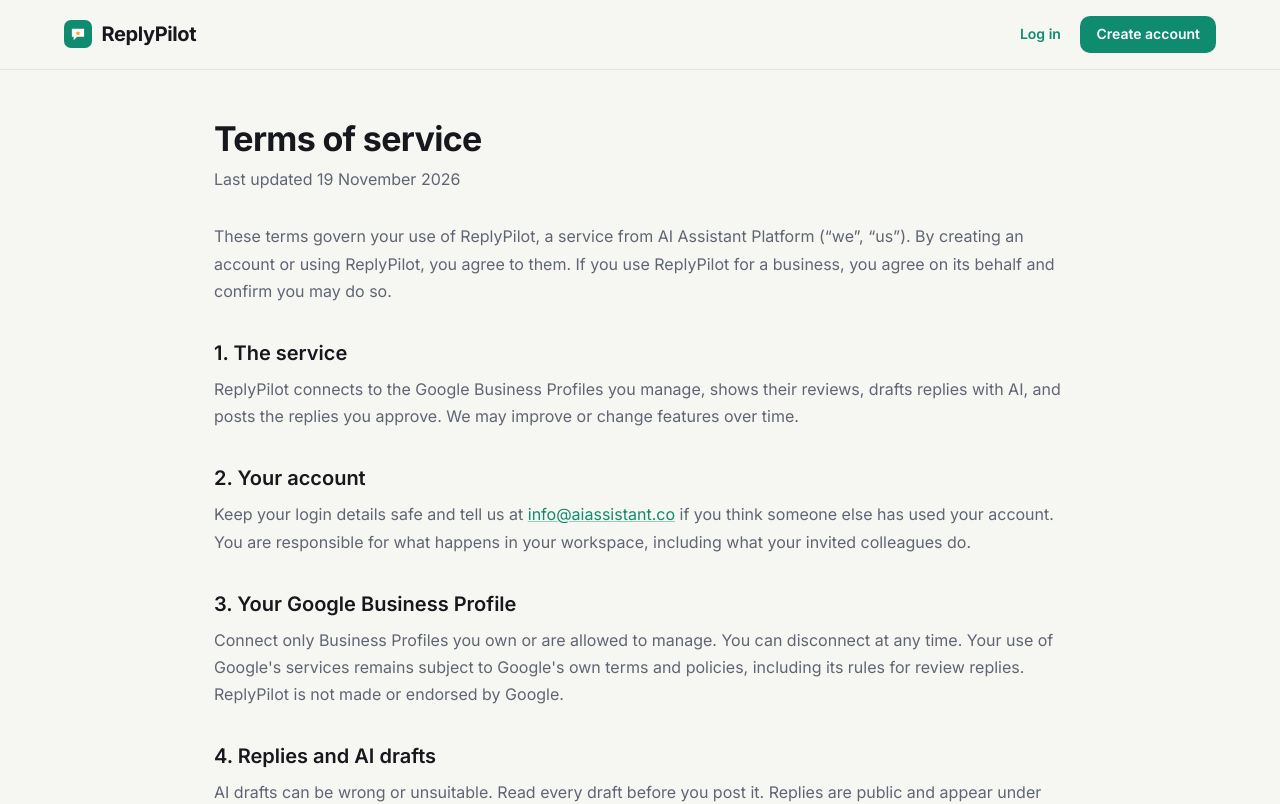
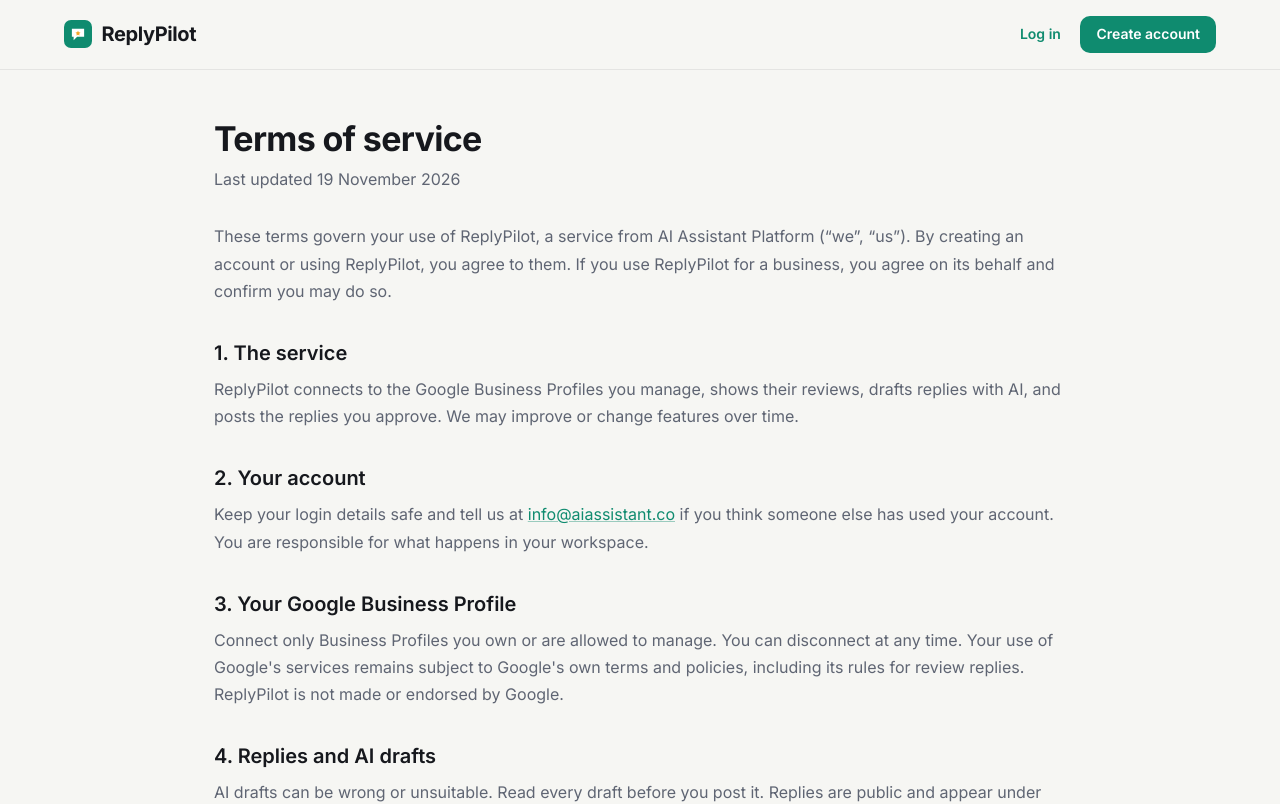
Before and after one commit to Smart-Assistant-ai/Google-Reviews-Automation, a React (Vite) app in the folder apps/web/: page /terms in a window 1280 px wide. Shown: the top 804 px of the page. Built offline with nearby package versions, Linux system fonts and the light colour scheme; no server answers.

Commit message:
feat(web): drop invited colleagues from the terms

```diff
--- a/apps/web/src/pages/Terms.tsx
+++ b/apps/web/src/pages/Terms.tsx
@@ -24,8 +24,7 @@ export default function Terms() {
       <Section title="2. Your account">
         <Typography>
           Keep your login details safe and tell us at {mail} if you think someone else has used your
-          account. You are responsible for what happens in your workspace, including what your
-          invited colleagues do.
+          account. You are responsible for what happens in your workspace.
         </Typography>
       </Section>
 
```
